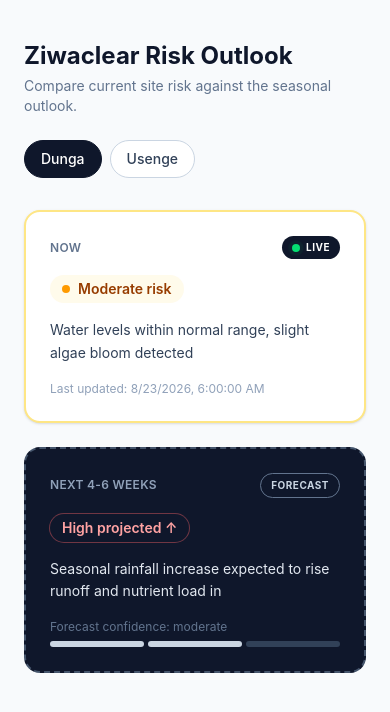
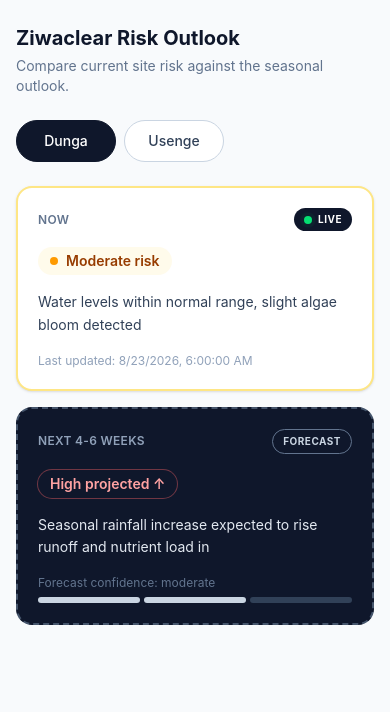
Before and after one commit to Gathoni-K/ziwaClear-riskEngine, a React (Vite) app in the folder ziwaclear-frontend/: page / in a window 390 px wide. Shown: the top 712 px of the page. Built offline with nearby package versions, Linux system fonts and the light colour scheme.

Commit message:
ensured responsive grid layouts that stack cleanly on mobile apps

```diff
--- a/ziwaclear-frontend/src/components/CurrentRiskPanel.tsx
+++ b/ziwaclear-frontend/src/components/CurrentRiskPanel.tsx
@@ -11,7 +11,7 @@ export default function CurrentRiskPanel({ risk }: { risk: CurrentRisk }) {
   const updated = new Date(risk.lastUpdated).toLocaleString();
 
   return (
-    <div className={`rounded-2xl border-2 ${style.border} bg-white p-6 h-full flex flex-col shadow-sm`}>
+    <div className={`rounded-2xl border-2 ${style.border} bg-white p-5 sm:p-6 h-full flex flex-col shadow-sm`}>
       <div className="flex items-center justify-between">
         <span className="text-xs uppercase tracking-wide text-slate-500 font-semibold">
           Now
--- a/ziwaclear-frontend/src/components/SeasonalOutlookPanel.tsx
+++ b/ziwaclear-frontend/src/components/SeasonalOutlookPanel.tsx
@@ -23,7 +23,7 @@ export default function SeasonalOutlookPanel({outlook }: { outlook: SeasonalOutl
   const filledBars = CONFIDENCE_LEVEL[outlook.confidence];
 
   return(
-    <div className="rounded-2xl border-2 border-dashed border-slate-600 bg-slate-900 p-6 h-full flex flex-col text-white">
+    <div className="rounded-2xl border-2 border-dashed border-slate-600 bg-slate-900 p-5 sm:p-6 h-full flex flex-col text-white">
       <div className="flex items-center justify-between">
         <span className="text-xs uppercase tracking-wide text-slate-400 font-semibold">
           {outlook.windowLabel}
--- a/ziwaclear-frontend/src/components/SiteSelector.tsx
+++ b/ziwaclear-frontend/src/components/SiteSelector.tsx
@@ -6,16 +6,16 @@ interface Props {
   onSelect: (id: SiteId) => void;
 }
 
-export default function SiteSelector ({ sites, selected, onSelect }: Props) {
+export default function SiteSelector({ sites, selected, onSelect }: Props) {
   return (
-    <div className = "flex gap-2">
-        {sites.map((site)=> {
+    <div className="flex flex-wrap gap-2">
+      {sites.map((site) => {
         const isActive = site.id === selected;
         return (
           <button
-                key = {site.id}
-                onClick = {() => onSelect (site.id)}
-            className={`px-4 py-2 rounded-full text-sm font-medium border transition-colors ${
+            key={site.id}
+            onClick={() => onSelect(site.id)}
+            className={`px-4 py-2.5 sm:py-2 rounded-full text-sm font-medium border transition-colors min-w-[100px] sm:min-w-0 ${
               isActive
                 ? 'bg-slate-900 text-white border-slate-900'
                 : 'bg-white text-slate-700 border-slate-300 hover:border-slate-400'
--- a/ziwaclear-frontend/src/pages/RiskDashboard.tsx
+++ b/ziwaclear-frontend/src/pages/RiskDashboard.tsx
@@ -6,14 +6,17 @@ import CurrentRiskPanel from '../components/CurrentRiskPanel';
 import SeasonalOutlookPanel from '../components/SeasonalOutlookPanel';
 
 export default function RiskDashboard() {
-    const [ selectedSite, setSelectedSite] = useState<SiteId>('dunga');
+  const [selectedSite, setSelectedSite] = useState<SiteId>('dunga');
 
-    const currentRisk = MOCK_CURRENT_RISK[selectedSite];
-    const seasonalOutlook = MOCK_SEASONAL_OUTLOOK[selectedSite];
+  const currentRisk = MOCK_CURRENT_RISK[selectedSite];
+  const seasonalOutlook = MOCK_SEASONAL_OUTLOOK[selectedSite];
 
-    return( <div className="min-h-screen bg-slate-50 px-6 py-10">
+  return (
+    <div className="min-h-screen bg-slate-50 px-4 sm:px-6 py-6 sm:py-10">
       <div className="max-w-4xl mx-auto">
-        <h1 className="text-2xl font-bold text-slate-900">Ziwaclear Risk Outlook</h1>
+        <h1 className="text-xl sm:text-2xl font-bold text-slate-900">
+          Ziwaclear Risk Outlook
+        </h1>
         <p className="text-slate-500 text-sm mt-1">
           Compare current site risk against the seasonal outlook.
         </p>
@@ -22,9 +25,9 @@ export default function RiskDashboard() {
           <SiteSelector sites={SITES} selected={selectedSite} onSelect={setSelectedSite} />
         </div>
 
-        <div className="mt-8 grid grid-cols-1 md:grid-cols-2 gap-6">
-            <CurrentRiskPanel risk={currentRisk}/>
-            <SeasonalOutlookPanel outlook ={seasonalOutlook}/>
+        <div className="mt-6 sm:mt-8 grid grid-cols-1 md:grid-cols-2 gap-4 sm:gap-6">
+          <CurrentRiskPanel risk={currentRisk} />
+          <SeasonalOutlookPanel outlook={seasonalOutlook} />
         </div>
       </div>
     </div>
```
Lines whose indentation alone changed are shown as unchanged.
